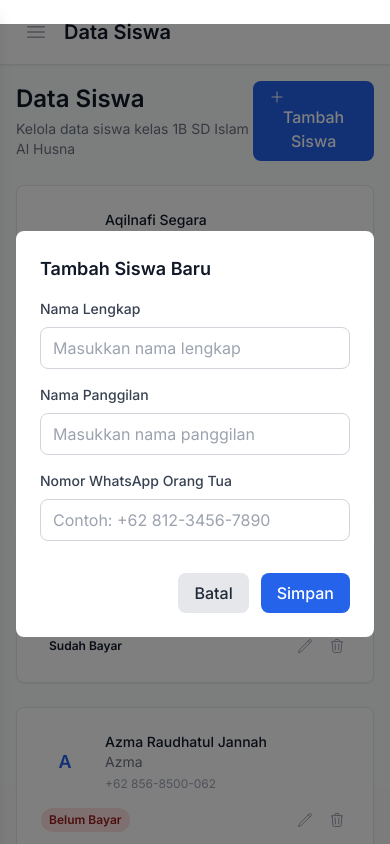
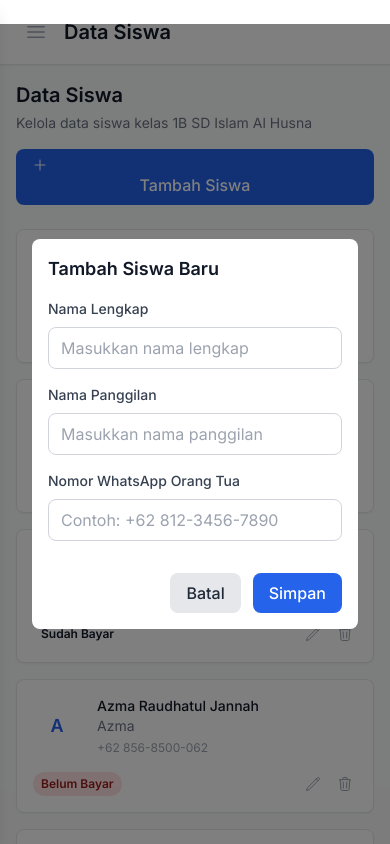
Before and after one commit to zesbe/KAS-KELAS-TERAKHIR-HARUS-BERES, a Vue app: page /students in a window 390 px wide. Both pictures are taken after a click on the button "Tambah Siswa". Shown: the top 844 px of the page. Built offline with nearby package versions, Linux system fonts and the light colour scheme.

Commit message:
Fix mobile responsiveness in Students.vue
cgen-a2fd7e2d6792413e8e2b96d911c2d58a

```diff
--- a/src/views/Students.vue
+++ b/src/views/Students.vue
@@ -1,14 +1,14 @@
 <template>
   <div class="space-y-6">
     <!-- Header -->
-    <div class="flex items-center justify-between">
+    <div class="flex flex-col sm:flex-row sm:items-center sm:justify-between space-y-4 sm:space-y-0">
       <div>
-        <h1 class="text-2xl font-semibold text-gray-900">Data Siswa</h1>
+        <h1 class="text-xl sm:text-2xl font-semibold text-gray-900">Data Siswa</h1>
         <p class="text-sm text-gray-500 mt-1">Kelola data siswa kelas 1B SD Islam Al Husna</p>
       </div>
       <button
         @click="showAddModal = true"
-        class="btn-primary"
+        class="btn-primary w-full sm:w-auto"
       >
         <PlusIcon class="w-4 h-4 mr-2" />
         Tambah Siswa
@@ -16,11 +16,11 @@
     </div>
 
     <!-- Students Grid -->
-    <div class="grid grid-cols-1 md:grid-cols-2 lg:grid-cols-3 xl:grid-cols-4 gap-6">
+    <div class="grid grid-cols-1 sm:grid-cols-2 lg:grid-cols-3 xl:grid-cols-4 gap-4 sm:gap-6">
       <div
         v-for="student in store.students"
         :key="student.id"
-        class="card p-6 hover:shadow-md transition-shadow"
+        class="card p-4 sm:p-6 hover:shadow-md transition-shadow"
       >
         <div class="flex items-center space-x-4">
           <div class="w-12 h-12 bg-primary-100 rounded-full flex items-center justify-center">
@@ -83,7 +83,7 @@
       v-if="showAddModal || editingStudent"
       class="fixed inset-0 bg-black bg-opacity-50 flex items-center justify-center z-50 p-4"
     >
-      <div class="bg-white rounded-lg max-w-md w-full p-6">
+      <div class="bg-white rounded-lg max-w-md w-full mx-4 p-4 sm:p-6">
         <h3 class="text-lg font-semibold text-gray-900 mb-4">
           {{ editingStudent ? 'Edit Siswa' : 'Tambah Siswa Baru' }}
         </h3>
@@ -147,7 +147,7 @@
       v-if="deletingStudent"
       class="fixed inset-0 bg-black bg-opacity-50 flex items-center justify-center z-50 p-4"
     >
-      <div class="bg-white rounded-lg max-w-md w-full p-6">
+      <div class="bg-white rounded-lg max-w-md w-full mx-4 p-4 sm:p-6">
         <h3 class="text-lg font-semibold text-gray-900 mb-4">Hapus Siswa</h3>
         <p class="text-gray-600 mb-6">
           Apakah Anda yakin ingin menghapus <strong>{{ deletingStudent.name }}</strong>?
```
